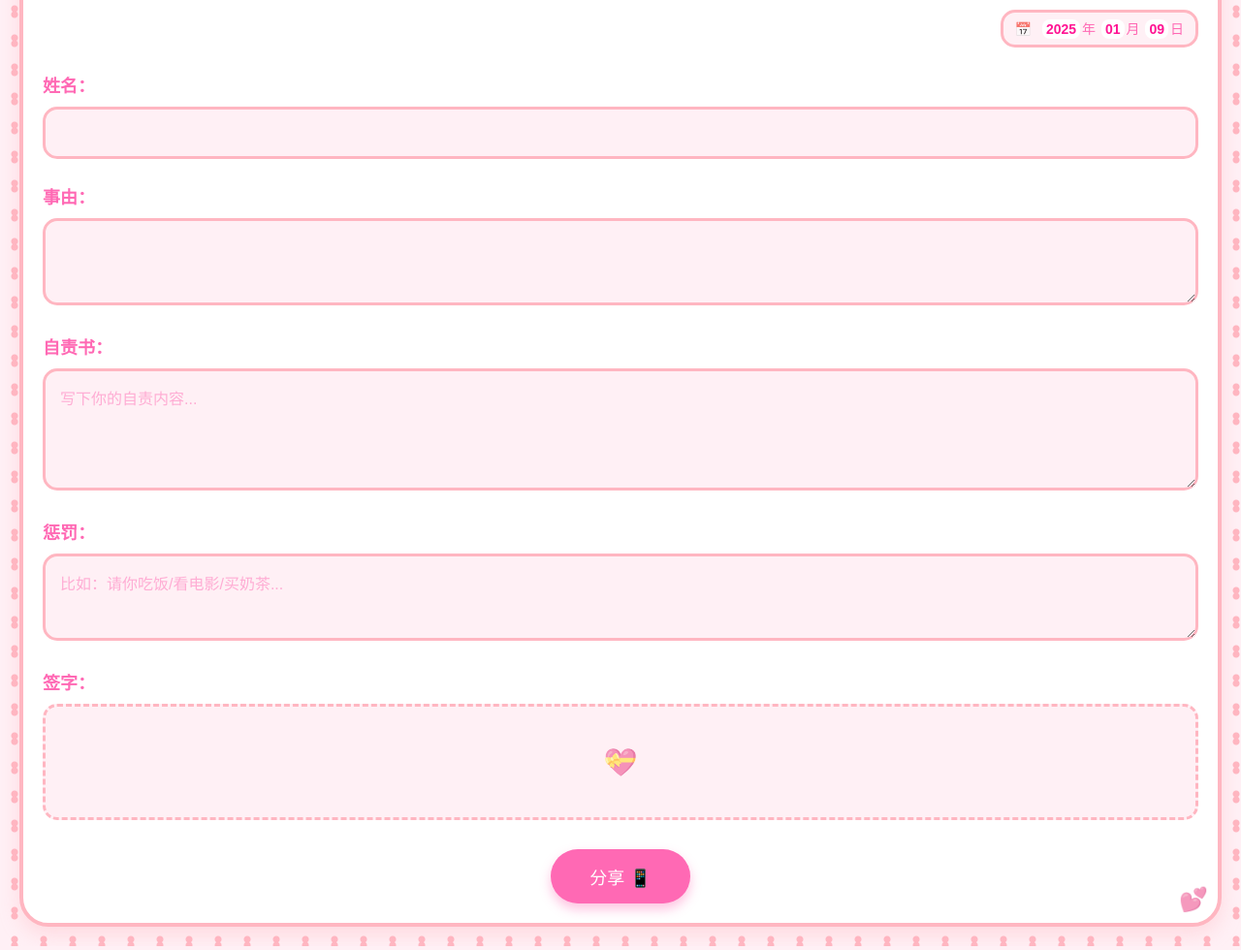
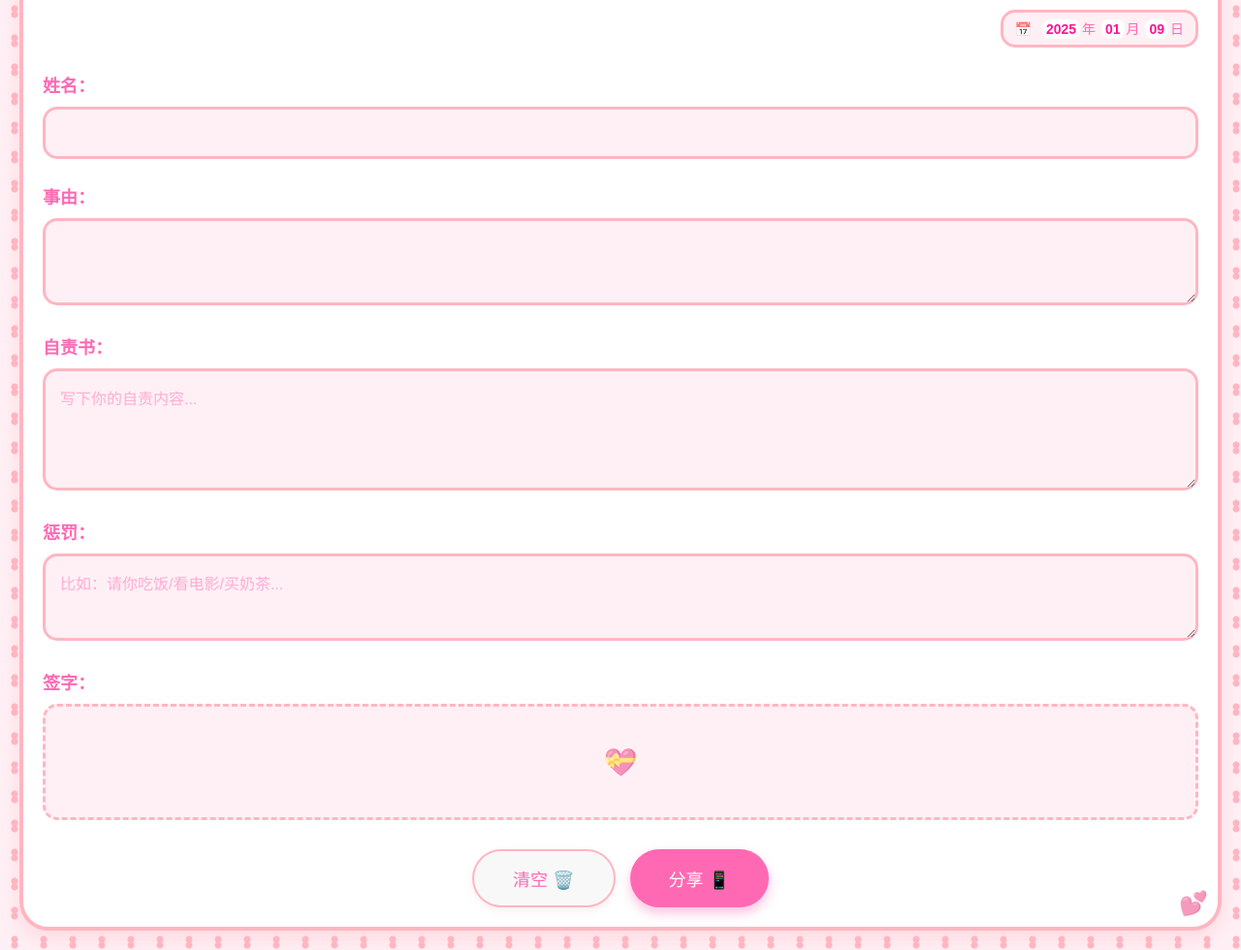
Before and after one commit to lhd-1727865856/punisment, a website: page views/index-lovers.html in a window 1280 px wide. Shown: the part 93-1073 px from the top of the page at 97% size. Drawn offline with Linux system fonts and the light colour scheme.

Commit message:
feat 情侣自责清空表单功能

```diff
--- a/views/index-lovers.html
+++ b/views/index-lovers.html
@@ -66,6 +66,37 @@
             color: #FF69B4;
             border: 1px solid #FFB6C1;
         }
+
+        .share-button-container {
+            text-align: center;
+            margin-top: 30px;
+            display: flex;
+            gap: 15px;
+            justify-content: center;
+        }
+
+        .clear-button {
+            background-color: #f8f8f8;
+            color: #FF69B4;
+            border: 2px solid #FFB6C1;
+            padding: 15px 40px;
+            border-radius: 30px;
+            font-size: 18px;
+            cursor: pointer;
+            transition: all 0.3s ease;
+            font-family: inherit;
+            box-shadow: 0 4px 8px rgba(255, 182, 193, 0.2);
+        }
+
+        .clear-button:hover {
+            background-color: #FFE4E1;
+            transform: translateY(-3px) scale(1.05);
+            box-shadow: 0 6px 12px rgba(255, 182, 193, 0.3);
+        }
+
+        .clear-button:active {
+            transform: translateY(0);
+        }
     </style>
 </head>
 <body>
@@ -109,6 +140,9 @@
         </form>
 
         <div class="share-button-container">
+            <button type="button" id="clearButton" class="clear-button">
+                清空 🗑️
+            </button>
             <button type="button" id="shareButton" class="share-button">
                 分享 📱
             </button>
@@ -401,6 +435,26 @@
 
         // 窗口大小改变时重置画布大小
         window.addEventListener('resize', resizeCanvas);
+
+        // 添加清空功能
+        document.getElementById('clearButton').addEventListener('click', () => {
+            if (confirm('确定要清空所有内容吗？')) {
+                // 清空所有输入框
+                document.querySelectorAll('input[type="text"], textarea').forEach(input => {
+                    input.value = '';
+                });
+
+                // 清空签名
+                const signatureArea = document.querySelector('.signature-area');
+                signatureArea.style.backgroundImage = '';
+                signatureArea.classList.remove('has-signature');
+
+                // 重置日期为今天
+                const today = new Date();
+                dateInput.valueAsDate = today;
+                updateDateDisplay(today);
+            }
+        });
     </script>
 </body>
 </html>
```
